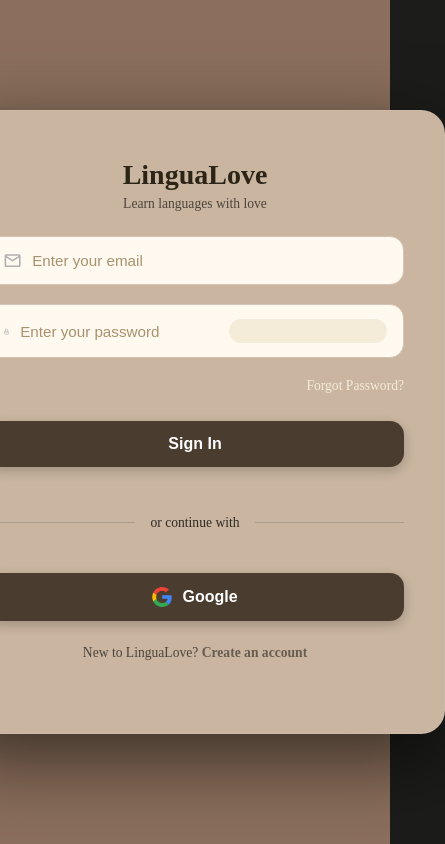
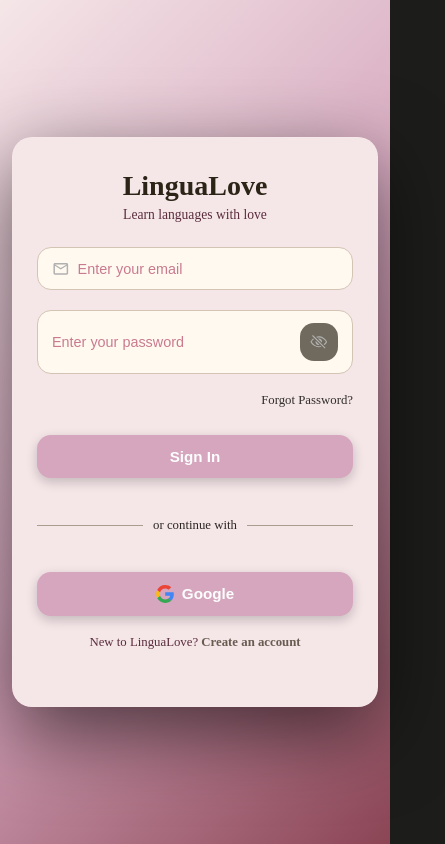
Before and after one commit to Gevans4352/Lingua-cute, a React (Vite) app in the folder lingua cute/: page /Login in a window 390 px wide. Shown: the whole page, 445 px wide, since content can reach past the window. Built offline with nearby package versions, Linux system fonts and the light colour scheme.

Commit message:
revamp the styles

```diff
--- a/lingua cute/src/Components/HeroSection/HeroSection.scss
+++ b/lingua cute/src/Components/HeroSection/HeroSection.scss
@@ -37,7 +37,7 @@
     line-height: 1.2;
 
     .gradient-text {
-  background: linear-gradient(135deg, #D2691E 0%, #FF9E5E 50%, #FFA07A 100%);
+  background: linear-gradient(135deg, #8b4555 0%, #d5a6bd 50%, #c97a8f 100%);
   -webkit-background-clip: text;
   -webkit-text-fill-color: transparent;
   background-clip: text;
@@ -45,7 +45,7 @@
 }
 
     .dark-text {
-      color: #2C2416;
+      color: #5a2d3d;
       display: block;
     }
   }
--- a/lingua cute/src/Components/LearnYourWay/LearnYourWay.scss
+++ b/lingua cute/src/Components/LearnYourWay/LearnYourWay.scss
@@ -22,7 +22,7 @@
   margin: 0 auto;
 
   h3 {
-    background: linear-gradient(135deg, #D2691E 0%, #FF9E5E 50%, #FFA07A 100%);
+  background: linear-gradient(135deg, #8b4555 0%, #705160 50%, #c97a8f 100%);
     -webkit-background-clip: text;
     -webkit-text-fill-color: transparent;
     background-clip: text;
--- a/lingua cute/src/Components/QuickTranslate/QuickTranslate.scss
+++ b/lingua cute/src/Components/QuickTranslate/QuickTranslate.scss
@@ -22,7 +22,7 @@
   margin: 0 auto;
 
   h3 {
-    background: linear-gradient(135deg, #D2691E 0%, #FF9E5E 50%, #FFA07A 100%);
+  background: linear-gradient(135deg, #8b4555 0%, #755665 50%, #c97a8f 100%);
     -webkit-background-clip: text;
     -webkit-text-fill-color: transparent;
     background-clip: text;
--- a/lingua cute/src/Components/QuizGame/QuizGame.scss
+++ b/lingua cute/src/Components/QuizGame/QuizGame.scss
@@ -23,7 +23,7 @@
   margin: 0 auto;
 
   h2 {
-    background: linear-gradient(135deg, #D2691E 0%, #FF9E5E 50%, #FFA07A 100%);
+  background: linear-gradient(135deg, #8b4555 0%, #4e3b44 50%, #c97a8f 100%);
     -webkit-background-clip: text;
     -webkit-text-fill-color: transparent;
     background-clip: text;
@@ -36,7 +36,7 @@
 
   h5 {
     font-size: 1.4em;
-    color: #5D4037;
+    color: #5a2d3d;
     font-weight: 500;
     margin-bottom: 40px;
     line-height: 1.2;
--- a/lingua cute/src/Pages/Home/Home.scss
+++ b/lingua cute/src/Pages/Home/Home.scss
@@ -13,7 +13,8 @@
 }
 
 .navigationPage{
-  background-color: #8B6F5C;
+ background: linear-gradient(135deg, #f5e6e8 0%, #d5a6bd 50%, #8b4555 100%);
+
   min-height: 100vh;
   width: 100%;
   padding: 20px;
--- a/lingua cute/src/Pages/Login/Login.scss
+++ b/lingua cute/src/Pages/Login/Login.scss
@@ -1,4 +1,5 @@
 @import "../../style.scss";
+
 :root {
   --color-bg-dark: #2a2a2a;
   --color-bg-black: #0f0f0f;
@@ -18,69 +19,128 @@
   --transition-slow: all 0.5s ease;
 }
 
-*{
+* {
   margin: 0;
   padding: 0;
   box-sizing: border-box;
 }
+
 html,
 body,
 #root {
   height: 100%;
   width: 100%;
+}
 
-}
 .login {
-  background-color: #8B6F5C;
+  background: linear-gradient(135deg, #f5e6e8 0%, #d5a6bd 50%, #8b4555 100%);
   min-height: 100vh;
   display: flex;
   align-items: center;
   justify-content: center;
   padding: 20px;
 
+  // Tablet
+  @media (max-width: 768px) {
+    padding: 15px;
+  }
+
+  // Mobile
+  @media (max-width: 480px) {
+    padding: 12px;
+  }
 
   .card {
     display: flex;
-    background-color: #C9B5A0;
+    background-color: #f5e6e8;
     min-height: min(600px, 90vh);
     max-width: 500px;
+    width: 100%;
     padding: 3rem 2.5rem;
     backdrop-filter: blur(20px);
     border-radius: 24px;
     box-shadow: 0 25px 80px rgba(0, 0, 0, 0.6);
     border: 1px solid rgba(255, 255, 255, 0.06);
 
+    // Tablet
+    @media (max-width: 768px) {
+      max-width: 90%;
+      padding: 2.5rem 2rem;
+      min-height: min(550px, 85vh);
+    }
+
+    // Mobile
+    @media (max-width: 480px) {
+      max-width: 100%;
+      padding: 2rem 1.5rem;
+      border-radius: 20px;
+      min-height: auto;
+    }
+
+    // Very small devices
+    @media (max-width: 360px) {
+      padding: 1.5rem 1.2rem;
+      border-radius: 18px;
+    }
 
     .right {
       display: flex;
       flex-direction: column;
       align-items: center;
-    width: 450px;
+      width: 100%;
+      max-width: 450px;
       color: #2C2416;
+
+      // Tablet
+      @media (max-width: 768px) {
+        max-width: 100%;
+      }
 
       h1 {
         font-size: 2.3rem;
         font-weight: 700;
         margin-bottom: 0.3rem;
 
+        // Tablet
         @media (max-width: 768px) {
           font-size: 2rem;
         }
 
+        // Mobile
         @media (max-width: 480px) {
           font-size: 1.75rem;
+        }
+
+        // Very small
+        @media (max-width: 360px) {
+          font-size: 1.5rem;
+        }
+      }
+
+      .forgot-password-link {
+        color: #0f0f0f;
+
+        &:hover {
+          color: var(--color-white);
         }
       }
 
       p {
         font-size: 0.9rem;
-      color: #4d443c;
+        color: #5a2d3d;
         margin-bottom: 2rem;
         text-align: center;
 
+        // Mobile
         @media (max-width: 480px) {
           font-size: 0.85rem;
           margin-bottom: 1.5rem;
+        }
+
+        // Very small
+        @media (max-width: 360px) {
+          font-size: 0.8rem;
+          margin-bottom: 1.2rem;
         }
       }
 
@@ -91,8 +151,14 @@
         gap: 1.5rem;
         margin-bottom: 1rem;
 
+        // Mobile
         @media (max-width: 480px) {
           gap: 1.2rem;
+        }
+
+        // Very small
+        @media (max-width: 360px) {
+          gap: 1rem;
         }
       }
 
@@ -106,10 +172,31 @@
         border: 1px solid #D4C4B4;
         transition: var(--transition-medium);
 
+        // Mobile
+        @media (max-width: 480px) {
+          padding: 12px 14px;
+          gap: 8px;
+        }
+
+        // Very small
+        @media (max-width: 360px) {
+          padding: 10px 12px;
+        }
 
         svg {
           font-size: 1.2rem;
           color: var(--color-text-muted);
+          flex-shrink: 0;
+
+          // Mobile
+          @media (max-width: 480px) {
+            font-size: 1.1rem;
+          }
+
+          // Very small
+          @media (max-width: 360px) {
+            font-size: 1rem;
+          }
         }
 
         input {
@@ -118,15 +205,26 @@
           border: none;
           outline: none;
           font-size: 0.95rem;
-        color: #2C2416;
+          color: #5a2d3d;
+          min-width: 0;
+
+          // Mobile
+          @media (max-width: 480px) {
+            font-size: 0.9rem;
+          }
+
+          // Very small
+          @media (max-width: 360px) {
+            font-size: 0.85rem;
+          }
 
           &::placeholder {
-          color: #A8916D;
+            color: #c97a8f;
           }
         }
 
         &:focus-within {
-        color: #2C2416;
+          color: #2d1b24;
 
           svg {
             color: #4A3D2F;
@@ -134,14 +232,29 @@
         }
 
         .password {
+          width: 38px;
+          height: 38px;
           background: none;
           border: none;
           cursor: pointer;
-        background-color: #F5EBD9;
+          background-color: #706a5e;
           font-size: 1rem;
+          flex-shrink: 0;
+
+          // Mobile
+          @media (max-width: 480px) {
+            font-size: 0.95rem;
+          }
 
           &:hover {
-          background-color:#dfd5c3;
+            background-color: #dfd5c3;
+          }
+
+          // Touch devices
+          @media (hover: none) {
+            &:active {
+              background-color: #dfd5c3;
+            }
           }
         }
       }
@@ -149,8 +262,13 @@
       a {
         align-self: flex-end;
         font-size: 0.85rem;
-      color: #F5EBD9;
+        color: #312f2a;
         text-decoration: none;
+
+        // Mobile
+        @media (max-width: 480px) {
+          font-size: 0.8rem;
+        }
 
         &:hover {
           text-decoration: underline;
@@ -167,15 +285,38 @@
         font-size: 1rem;
         font-weight: 600;
         color: var(--color-white);
-      background: #4A3D2F;
+        background: #d5a6bd;
         cursor: pointer;
         transition: var(--transition-medium);
         box-shadow: var(--shadow-md);
 
+        // Mobile
+        @media (max-width: 480px) {
+          padding: 13px;
+          font-size: 0.95rem;
+        }
+
+        // Very small
+        @media (max-width: 360px) {
+          padding: 12px;
+          font-size: 0.9rem;
+        }
+
         &:hover {
-        background-color: #474034;
+          background-color: #c97a8f;
           transform: translateY(-2px);
           box-shadow: #A8916D;
+        }
+
+        // Touch devices
+        @media (hover: none) {
+          &:hover {
+            transform: none;
+          }
+
+          &:active {
+            transform: scale(0.98);
+          }
         }
       }
 
@@ -184,8 +325,19 @@
         align-items: center;
         width: 100%;
         margin: 2rem 0 1rem;
-      color: #302a24;
+        color: #2b2622;
         font-size: 0.85rem;
+
+        // Mobile
+        @media (max-width: 480px) {
+          margin: 1.5rem 0 0.8rem;
+          font-size: 0.8rem;
+        }
+
+        // Very small
+        @media (max-width: 360px) {
+          margin: 1.2rem 0 0.6rem;
+        }
       }
 
       .divider::before,
@@ -198,6 +350,11 @@
 
       .divider span {
         padding: 0 15px;
+
+        // Mobile
+        @media (max-width: 480px) {
+          padding: 0 10px;
+        }
       }
 
       .alt-text {
@@ -205,6 +362,12 @@
         color: #D4C4B4;
         margin-bottom: 1rem;
         text-align: center;
+
+        // Mobile
+        @media (max-width: 480px) {
+          font-size: 0.8rem;
+          margin-bottom: 0.8rem;
+        }
       }
 
       button:not([type="submit"]) {
@@ -222,19 +385,53 @@
         gap: 10px;
         font-size: 0.95rem;
 
+        // Mobile
+        @media (max-width: 480px) {
+          padding: 11px;
+          font-size: 0.9rem;
+          gap: 8px;
+        }
+
+        // Very small
+        @media (max-width: 360px) {
+          padding: 10px;
+          font-size: 0.85rem;
+        }
+
         &:hover {
           background: rgba(255, 255, 255, 0.15);
         }
 
+        // Touch devices
+        @media (hover: none) {
+          &:active {
+            background: rgba(255, 255, 255, 0.15);
+          }
+        }
       }
 
       p:last-of-type {
         margin-top: 1.5rem;
         font-size: 0.85rem;
 
+        // Mobile
+        @media (max-width: 480px) {
+          margin-top: 1.2rem;
+          font-size: 0.8rem;
+        }
+
+        // Very small
+        @media (max-width: 360px) {
+          font-size: 0.75rem;
+        }
+
         a {
           font-weight: 600;
           color: #685c51;
+
+          &:hover {
+            color: var(--color-white);
+          }
         }
       }
 
@@ -253,19 +450,104 @@
         gap: 10px;
         font-size: 0.95rem;
 
+        // Mobile
+        @media (max-width: 480px) {
+          padding: 11px;
+          font-size: 0.9rem;
+          gap: 8px;
+        }
+
+        // Very small
+        @media (max-width: 360px) {
+          padding: 10px;
+          font-size: 0.85rem;
+        }
+
         &:hover {
+          background: rgba(255, 255, 255, 0.15);
+        }
+
+        // Touch devices
+        @media (hover: none) {
+          &:active {
             background: rgba(255, 255, 255, 0.15);
           }
         }
 
-    .google img {
+        img {
           width: 20px;
           height: 20px;
           object-fit: contain;
+
+          // Mobile
+          @media (max-width: 480px) {
+            width: 18px;
+            height: 18px;
+          }
+        }
+      }
+    }
+  }
 }
 
+// Landscape orientation for mobile devices
+@media (max-height: 650px) and (orientation: landscape) {
+  .login {
+    padding: 10px;
+
+    .card {
+      padding: 1.5rem 2rem;
+      min-height: auto;
+      max-width: 600px;
+
+      .right {
+        h1 {
+          font-size: 1.5rem;
+          margin-bottom: 0.2rem;
         }
 
+        p {
+          font-size: 0.8rem;
+          margin-bottom: 1rem;
         }
 
+        form {
+          gap: 1rem;
+          margin-bottom: 0.5rem;
         }
+
+        .input-wrapper {
+          padding: 10px 12px;
+        }
+
+        button[type="submit"] {
+          padding: 11px;
+          margin-top: 0.3rem;
+        }
+
+        .divider {
+          margin: 1rem 0 0.5rem;
+        }
+
+        .google,
+        button:not([type="submit"]) {
+          padding: 10px;
+        }
+
+        p:last-of-type {
+          margin-top: 1rem;
+        }
+      }
+    }
+  }
+}
+
+// Extra large screens (desktop)
+@media (min-width: 1200px) {
+  .login {
+    .card {
+      max-width: 550px;
+      padding: 3.5rem 3rem;
+    }
+  }
+}
--- a/lingua cute/src/Pages/Login/login.tsx
+++ b/lingua cute/src/Pages/Login/login.tsx
@@ -5,6 +5,7 @@
 import "./Login.scss";
 import { Link } from "react-router-dom";
 import { useNavigate } from 'react-router-dom';
+import { IoEyeOffOutline, IoEyeOutline } from "react-icons/io5";
 
 const Login = () => {
   const navigate = useNavigate();
@@ -44,7 +45,7 @@
               />
             </div>
             <div className="input-wrapper">
-              <TbLockPassword />
+
               <input
                 type={showPassword ? "text" : "password"}
                 placeholder="Enter your password"
@@ -56,9 +57,11 @@
                 id="showPasswd"
                 className="password"
                 onClick={() => setShowPassword(!showPassword)}
-              ></button>
+                >
+                {showPassword ? <IoEyeOutline /> : <IoEyeOffOutline />}
+              </button>
             </div>
-            <Link to="/Reset">Forgot Password?</Link>
+            <Link to="/Reset" forgot-password-link>Forgot Password?</Link>
           <button type="submit" onClick={(e) => { e.preventDefault(); navigate('/Dashboard');}}>
             Sign In
             </button>
```
Also changed, not shown: lingua cute/src/Components/NavBar/Navigation.scss (+6 -6 lines), lingua cute/src/Pages/ResetPassword/Reset.scss (+167 -11 lines). Lines whose indentation alone changed are shown as unchanged.
